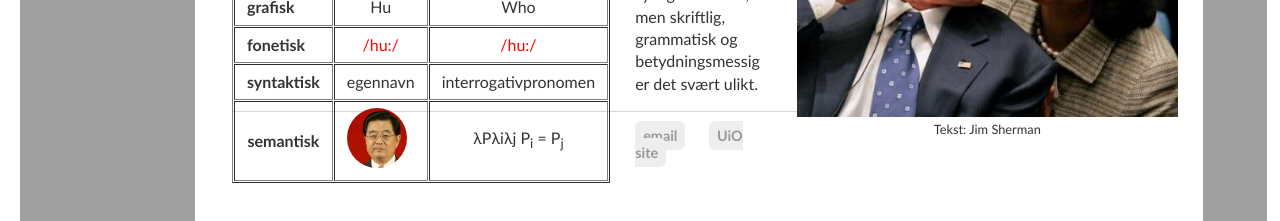
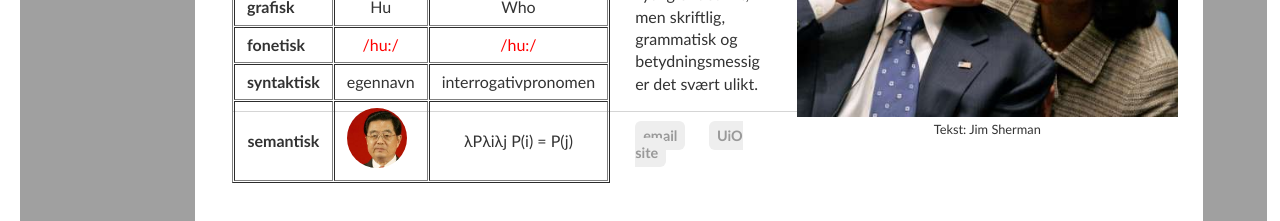
Before and after one commit to kjelljs/kjelljs.github.io, a Jekyll site: the page built from dissemination/vitsen.html, in a window 1280 px wide and 949 px high. Shown: the part 728-949 px from the top of the window. Built offline with Jekyll 4.4.1, drawn with Linux system fonts in a browser that asks for light colours.

Commit message:
Update vitsen.html

```diff
--- a/dissemination/vitsen.html
+++ b/dissemination/vitsen.html
@@ -35,7 +35,7 @@ figcaption {
 .circular--landscape img {
   width: auto;
   height: 100%;
-  margin-left: -5px;
+  margin-left: -4px;
 }
 
 </style>
@@ -73,7 +73,7 @@ figcaption {
 			<th scope="col">semantisk</th>
 			<td>	<div class="circular--landscape">
 				<img src="/pics/hu.jpg"></div></td>
-			<td style="text-align: center">λPλiλj P<sub>i</sub> = P<sub>j</sub></td>
+			<td style="text-align: center">λPλiλj P(i) = P(j)</td>
 		</tr>
 	</tbody>
 </table></figure></div>
```
